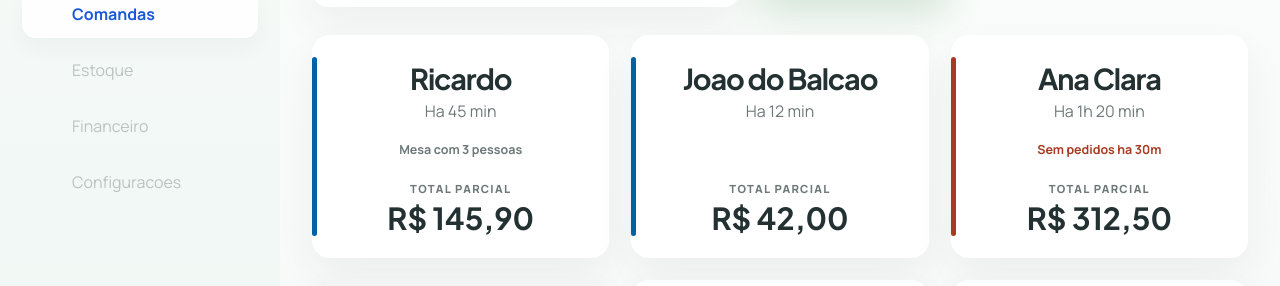
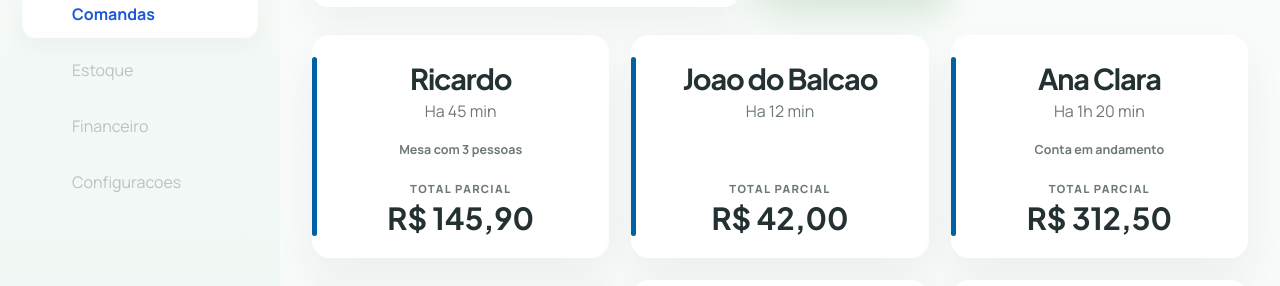
Before and after one commit to RicardoCFBR/Projeto-Integrador-III, a React (Vite) app in the folder frontend/: page /comandas in a window 1280 px wide. Shown: the part 261-547 px from the top of the page. Built offline with nearby package versions, Linux system fonts and the light colour scheme; some icons are missing.

Commit message:
refactor(frontend): simplificar status da comanda para open e closed

```diff
--- /dev/null
+++ b/frontend/src/mocks/tabs.ts
@@ -0,0 +1,90 @@
+export type TabStatus = "open" | "closed";
+
+export type TabSummary = {
+    id: string;
+    customerName: string;
+    elapsedTime: string;
+    totalLabel: string;
+    totalValue: string;
+    note?: string;
+    status: TabStatus;
+    tabLabel: string;
+};
+
+export const mockTabs: TabSummary[] = [
+    {
+        id: "1",
+        customerName: "Ricardo",
+        elapsedTime: "Ha 45 min",
+        totalLabel: "Total parcial",
+        totalValue: "R$ 145,90",
+        note: "Mesa com 3 pessoas",
+        status: "open",
+        tabLabel: "Comanda #2402",
+    },
+    {
+        id: "2",
+        customerName: "Joao do Balcao",
+        elapsedTime: "Ha 12 min",
+        totalLabel: "Total parcial",
+        totalValue: "R$ 42,00",
+        status: "open",
+        tabLabel: "Comanda #2403",
+    },
+    {
+        id: "3",
+        customerName: "Ana Clara",
+        elapsedTime: "Ha 1h 20 min",
+        totalLabel: "Total parcial",
+        totalValue: "R$ 312,50",
+        note: "Conta em andamento",
+        status: "open",
+        tabLabel: "Comanda #2404",
+    },
+    {
+        id: "4",
+        customerName: "Marcos",
+        elapsedTime: "Encerrada as 19:45",
+        totalLabel: "Final",
+        totalValue: "R$ 89,00",
+        status: "closed",
+        tabLabel: "Comanda #2405",
+    },
+    {
+        id: "5",
+        customerName: "Carlos Eduardo",
+        elapsedTime: "Ha 5 min",
+        totalLabel: "Total parcial",
+        totalValue: "R$ 0,00",
+        status: "open",
+        tabLabel: "Comanda #2406",
+    },
+    {
+        id: "6",
+        customerName: "Beatriz Lopes",
+        elapsedTime: "Ha 2h 15 min",
+        totalLabel: "Total parcial",
+        totalValue: "R$ 842,00",
+        note: "Cliente premium",
+        status: "open",
+        tabLabel: "Comanda #2407",
+    },
+];
+
+export const newTabDraft: TabSummary = {
+    id: "nova",
+    customerName: "Nova Comanda",
+    elapsedTime: "Recem-aberta",
+    totalLabel: "Total parcial",
+    totalValue: "R$ 0,00",
+    status: "open",
+    tabLabel: "Comanda #----",
+};
+
+export function getMockTabById(tabId?: string) {
+    if (tabId === "nova") {
+        return newTabDraft;
+    }
+
+    return mockTabs.find((tab) => tab.id === tabId) ?? mockTabs[0];
+}
--- a/frontend/src/pages/TabDetailPage.tsx
+++ b/frontend/src/pages/TabDetailPage.tsx
@@ -28,6 +28,8 @@ import {
     Typography,
 } from "@mui/material";
 import { Link, useParams } from "react-router-dom";
+
+import { getMockTabById } from "../mocks/tabs";
 
 type QuickCategory = {
     label: string;
@@ -124,48 +126,10 @@ const orderItems: OrderItem[] = [
     },
 ];
 
-const mockTabs = {
-    "1": {
-        customerName: "Ricardo",
-        tabLabel: "Comanda #2402",
-        status: "aberta",
-    },
-    "2": {
-        customerName: "Joao do Balcao",
-        tabLabel: "Comanda #2403",
-        status: "aberta",
-    },
-    "3": {
-        customerName: "Ana Clara",
-        tabLabel: "Comanda #2404",
-        status: "aberta",
-    },
-    "4": {
-        customerName: "Marcos",
-        tabLabel: "Comanda #2405",
-        status: "encerrada",
-    },
-    "5": {
-        customerName: "Carlos Eduardo",
-        tabLabel: "Comanda #2406",
-        status: "aberta",
-    },
-    "6": {
-        customerName: "Beatriz Lopes",
-        tabLabel: "Comanda #2407",
-        status: "aberta",
-    },
-    nova: {
-        customerName: "Nova Comanda",
-        tabLabel: "Nova abertura",
-        status: "aberta",
-    },
-} as const;
-
 export function TabDetailPage() {
     const params = useParams<{ tabId?: string }>();
-    const key = params.tabId && params.tabId in mockTabs ? params.tabId : "1";
-    const tab = mockTabs[key as keyof typeof mockTabs];
+    const tab = getMockTabById(params.tabId);
+    const isClosed = tab.status === "closed";
 
     return (
         <Stack spacing={3}>
@@ -234,7 +198,7 @@ export function TabDetailPage() {
                         >
                             <Box>
                                 <Typography variant="h4" sx={{ mb: 1 }}>
-                                    Lancando para:{" "}
+                                    Lançamentos para:{" "}
                                     <Box component="span" sx={{ color: "secondary.main" }}>
                                         {tab.customerName}
                                     </Box>
@@ -263,19 +227,17 @@ export function TabDetailPage() {
                                             sx={{
                                                 fontSize: "0.78rem",
                                                 fontWeight: 800,
-                                            color:
-                                                tab.status === "aberta"
-                                                    ? "primary.main"
-                                                    : "text.secondary",
+                                                color: isClosed ? "text.secondary" : "primary.main",
                                             }}
                                         >
-                                        Status: {tab.status === "aberta" ? "Aberta" : "Encerrada"}
+                                            Status: {isClosed ? "Encerrada" : "Aberta"}
                                         </Typography>
                                     </Box>
                                 </Stack>
                             </Box>
 
                             <TextField
+                                disabled={isClosed}
                                 fullWidth
                                 placeholder="O que o cliente deseja hoje?"
                                 sx={{
@@ -394,9 +356,14 @@ export function TabDetailPage() {
 
                                             <IconButton
                                                 aria-label={`Adicionar ${product.title}`}
+                                                disabled={isClosed}
                                                 sx={{
                                                     bgcolor: "primary.main",
                                                     color: "primary.contrastText",
+                                                    "&.Mui-disabled": {
+                                                        bgcolor: "rgba(117, 124, 123, 0.16)",
+                                                        color: "rgba(36, 49, 50, 0.32)",
+                                                    },
                                                     "&:hover": {
                                                         bgcolor: "primary.dark",
                                                     },
@@ -552,6 +519,7 @@ export function TabDetailPage() {
                             </Stack>
 
                             <Button
+                                disabled={isClosed}
                                 fullWidth
                                 size="large"
                                 startIcon={<PaymentsRoundedIcon />}
@@ -566,7 +534,9 @@ export function TabDetailPage() {
                                 }}
                                 variant="contained"
                             >
-                                Fechar Comanda / Ir para Pagamento
+                                {isClosed
+                                    ? "Comanda Encerrada"
+                                    : "Fechar Comanda / Ir para Pagamento"}
                             </Button>
 
                             <Button fullWidth startIcon={<PrintRoundedIcon />} variant="text">
--- a/frontend/src/pages/TabsPage.tsx
+++ b/frontend/src/pages/TabsPage.tsx
@@ -1,72 +1,10 @@
 import { Link } from "react-router-dom";
 
-type TabCard = {
-    id: number;
-    clientName: string;
-    elapsedTime: string;
-    totalLabel: string;
-    totalValue: string;
-    note?: string;
-    state: "active" | "attention" | "closed";
-};
-
-const tabCards: TabCard[] = [
-    {
-        id: 1,
-        clientName: "Ricardo",
-        elapsedTime: "Ha 45 min",
-        totalLabel: "Total parcial",
-        totalValue: "R$ 145,90",
-        note: "Mesa com 3 pessoas",
-        state: "active",
-    },
-    {
-        id: 2,
-        clientName: "Joao do Balcao",
-        elapsedTime: "Ha 12 min",
-        totalLabel: "Total parcial",
-        totalValue: "R$ 42,00",
-        state: "active",
-    },
-    {
-        id: 3,
-        clientName: "Ana Clara",
-        elapsedTime: "Ha 1h 20 min",
-        totalLabel: "Total parcial",
-        totalValue: "R$ 312,50",
-        note: "Sem pedidos ha 30m",
-        state: "attention",
-    },
-    {
-        id: 4,
-        clientName: "Marcos",
-        elapsedTime: "Encerrada as 19:45",
-        totalLabel: "Final",
-        totalValue: "R$ 89,00",
-        state: "closed",
-    },
-    {
-        id: 5,
-        clientName: "Carlos Eduardo",
-        elapsedTime: "Ha 5 min",
-        totalLabel: "Total parcial",
-        totalValue: "R$ 0,00",
-        state: "active",
-    },
-    {
-        id: 6,
-        clientName: "Beatriz Lopes",
-        elapsedTime: "Ha 2h 15 min",
-        totalLabel: "Total parcial",
-        totalValue: "R$ 842,00",
-        note: "Cliente premium",
-        state: "active",
-    },
-];
+import { mockTabs } from "../mocks/tabs";
 
 export function TabsPage() {
-    const closedCount = tabCards.filter((tab) => tab.state === "closed").length;
-    const activeCount = tabCards.length - closedCount;
+    const closedCount = mockTabs.filter((tab) => tab.status === "closed").length;
+    const activeCount = mockTabs.length - closedCount;
 
     const summaryCards = [
         { label: "Ativas", value: String(activeCount), accent: "primary" },
@@ -110,29 +48,25 @@ export function TabsPage() {
             </section>
 
             <section className="tabs-grid" aria-label="Lista de comandas">
-                {tabCards.map((tab) => (
+                {mockTabs.map((tab) => (
                     <Link
-                        aria-label={`Abrir comanda de ${tab.clientName}`}
+                        aria-label={`Abrir comanda de ${tab.customerName}`}
                         className="tab-card-link"
                         key={tab.id}
                         to={`/comandas/${tab.id}`}
                     >
-                        <article className={`tab-card tab-card--${tab.state}`}>
+                        <article className={`tab-card tab-card--${tab.status}`}>
                             <div className="tab-card__status" aria-hidden="true" />
 
                             <div className="tab-card__body">
                                 <div className="tab-card__header">
-                                    <h2>{tab.clientName}</h2>
+                                    <h2>{tab.customerName}</h2>
                                     <p>{tab.elapsedTime}</p>
                                 </div>
 
                                 {tab.note ? (
                                     <p
-                                        className={
-                                            tab.state === "attention"
-                                                ? "tab-card__note tab-card__note--attention"
-                                                : "tab-card__note"
-                                        }
+                                        className="tab-card__note"
                                     >
                                         {tab.note}
                                     </p>
```
Lines whose indentation alone changed are shown as unchanged.
